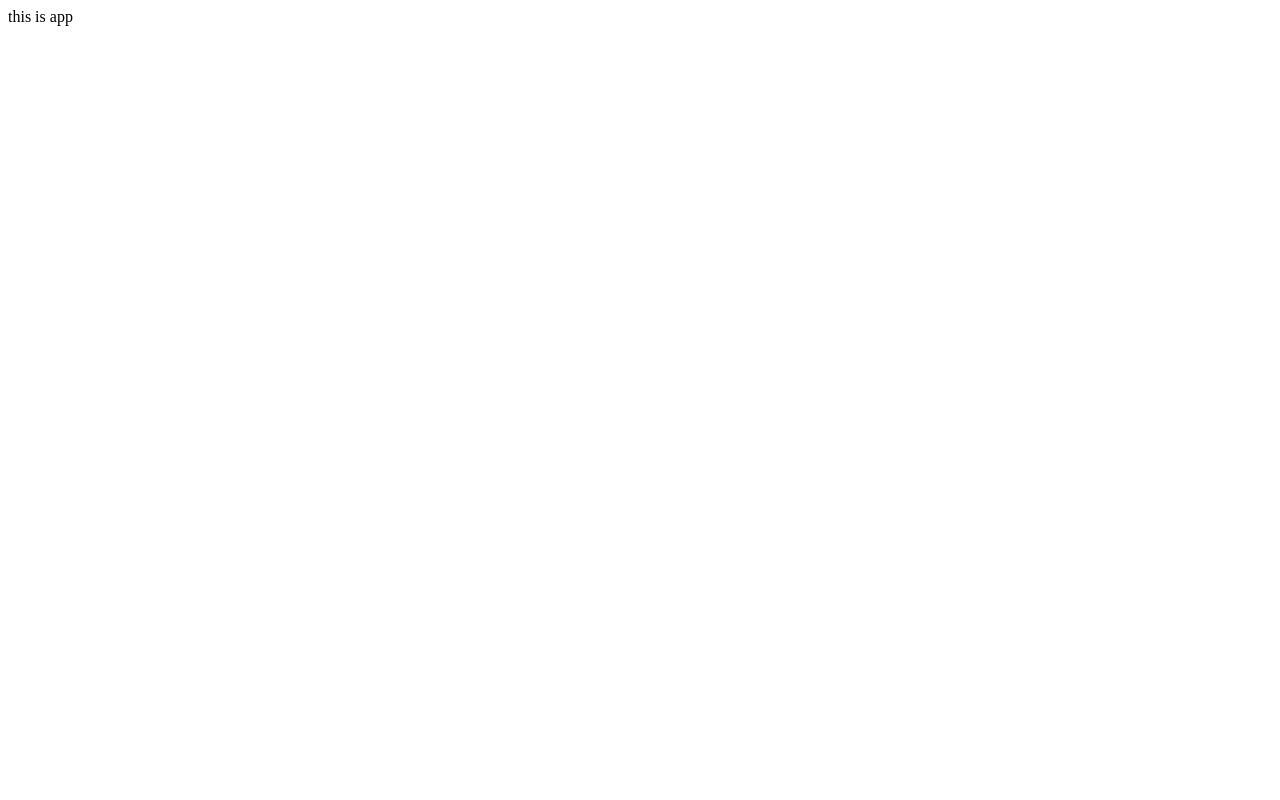
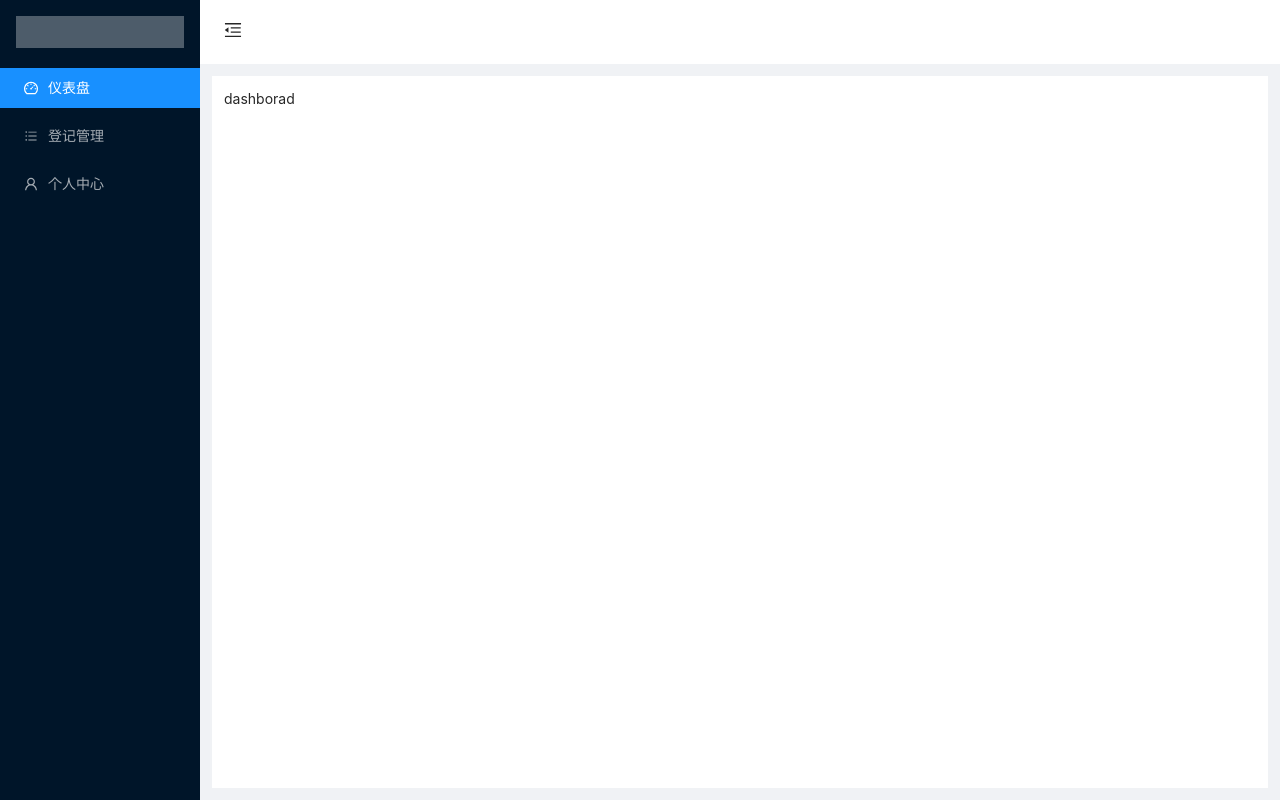
Before and after one commit to cyan-code/react-project, a React (Create React App) app: page /#/admin/dashboard in a window 1280 px wide. Built offline with nearby package versions, Linux system fonts and the light colour scheme.

Commit message:
feat: init layout

```diff
--- /dev/null
+++ b/src/App.css
@@ -0,0 +1 @@
+@import '~antd/dist/antd.css';
--- a/src/App.jsx
+++ b/src/App.jsx
@@ -1,9 +1,21 @@
-
+import React from 'react'
+import { Redirect, Route, Switch } from 'react-router-dom';
+import { permissionRoutes } from './routes'
+import FrameLayout from './layout'
 function App() {
   return (
-    <div className="App">
-      this is app
-    </div>
+    <>
+
+    <FrameLayout>
+      <Switch>
+        {
+          permissionRoutes.map(route => (<Route key={route.path} path={route.path} component={route.component}/>))
+        }
+        <Redirect to="/admin/dashboard" from="/admin" exact />
+        <Redirect to="/404" />
+      </Switch>
+    </FrameLayout>
+    </>
   );
 }
 
--- a/src/index.js
+++ b/src/index.js
@@ -2,7 +2,33 @@ import React from 'react';
 import ReactDOM from 'react-dom';
 import App from './App.jsx';
 
+import './App.css';
+
+
+// 引入本地化组件，这样UI库为中文
+import { ConfigProvider } from 'antd'
+import zhCN from 'antd/lib/locale/zh_CN';
+
+// 引入路由组件
+import { HashRouter as Router, Redirect, Route, Switch } from 'react-router-dom'
+
+// 引入路由表
+import { whiteListRoutes } from './routes'
+
+
 ReactDOM.render(
-    <App />,
+  <Router>
+  <ConfigProvider locale = {zhCN}>
+    <Switch>
+      {
+        whiteListRoutes.map(route => (<Route path={route.path} component={route.component} key={route.path}/>))
+      }
+      <Route path="/admin" component={ App }/>
+      {/* 加exact参数精确匹配，不然所有带有斜杠的路径都会去admin */}
+      <Redirect to="/admin" from="/" exact />
+      <Redirect to="/404" />
+    </Switch>
+  </ConfigProvider>
+  </Router>,
   document.getElementById('root')
 );
--- /dev/null
+++ b/src/layout/index.jsx
@@ -0,0 +1,78 @@
+import React from 'react'
+import { Layout, Menu } from 'antd';
+import {
+  MenuUnfoldOutlined,
+  MenuFoldOutlined,
+} from '@ant-design/icons';
+
+import './layout.less'
+import { permissionRoutes } from '../routes';
+import { withRouter } from 'react-router-dom';
+
+const { Header, Sider, Content } = Layout;
+
+// 用户登录后界面的框架结构
+class FrameLayout extends React.Component {
+
+  // 组件内部私有的状态数据
+  state = {
+    collapsed: false,
+  };
+  // 切换侧边菜单显示还是折叠
+  toggle = () => {
+    this.setState({
+      collapsed: !this.state.collapsed,
+    });
+  };
+
+  // 处理点击左侧菜单时的行为，根据返回的key的路径，通过编程式导航跳转到响应的页面
+  menuClickHandler = ({key}) => {
+    this.props.history.push(key)
+  }
+  // 渲染结构
+  render() {
+    return (
+      <Layout className="app-layout">
+        <Sider trigger={null} collapsible collapsed={this.state.collapsed}>
+          <div className="logo" />
+          <Menu
+            theme="dark"
+            mode="inline"
+            defaultSelectedKeys={['/admin/dashboard']}
+            onClick={this.menuClickHandler}
+          >
+
+            {/* 从路由列表当中循环输出item */}
+            {permissionRoutes.map( item => {
+              return <Menu.Item key={item.path} icon={< item.meta.icon />}>
+              { item.meta.title }
+              </Menu.Item>
+            })}
+
+          </Menu>
+        </Sider>
+        <Layout className="site-layout">
+          <Header className="site-layout-background" style={{ padding: 0 }}>
+            {React.createElement(this.state.collapsed ? MenuUnfoldOutlined : MenuFoldOutlined, {
+              className: 'trigger',
+              onClick: this.toggle,
+            })}
+          </Header>
+          <Content
+            className="site-layout-background"
+            style={{
+              margin: '12px',
+              padding: 12,
+              minHeight: 280,
+            }}
+          >
+            { this.props.children}
+          </Content>
+        </Layout>
+      </Layout>
+    );
+  }
+}
+// 添加withRouter高阶组件，把history放到其属性当中，这样可以通过history.push方法
+// 完成编程式导航
+export default withRouter(FrameLayout)
--- /dev/null
+++ b/src/layout/layout.less
@@ -0,0 +1,27 @@
+#root {
+  height: 100%;
+}
+#root .app-layout {
+  height: 100%;
+}
+.app-layout .trigger {
+  font-size: 18px;
+  line-height: 64px;
+  padding: 0 24px;
+  cursor: pointer;
+  transition: color 0.3s;
+}
+
+.app-layout .trigger:hover {
+  color: #1890ff;
+}
+
+.app-layout .logo {
+  height: 32px;
+  background: rgba(255, 255, 255, 0.3);
+  margin: 16px;
+}
+
+.site-layout .site-layout-background {
+  background: #fff;
+}
--- /dev/null
+++ b/src/routes/index.js
@@ -0,0 +1,56 @@
+import Login from "../views/login"
+import Err404 from "../views/err404"
+import Dashboard from "../views/dashboard"
+import Manage from "../views/manage"
+import Profile from "../views/profile"
+
+//引入图标
+import {
+  DashboardOutlined,
+  BarsOutlined,
+  UserOutlined
+} from '@ant-design/icons'
+
+// 不需要登录即可访问
+const whiteListRoutes = [{
+  path: '/login',
+  component: Login
+},
+  {
+    path: '/404',
+    component: Err404
+  }
+]
+
+// 需要登录
+const permissionRoutes = [
+  {
+    path: '/admin/dashboard',
+    component: Dashboard,
+    meta: {
+      title: '仪表盘',
+      icon: DashboardOutlined
+    }
+  },
+  {
+    path: '/admin/manage',
+    component: Manage,
+    meta: {
+      title: '登记管理',
+      icon: BarsOutlined
+    }
+  },
+  {
+    path: '/admin/profile',
+    component: Profile,
+    meta: {
+      title: '个人中心',
+      icon: UserOutlined
+    }
+  }
+]
+
+export {
+  whiteListRoutes,
+  permissionRoutes
+}
```
